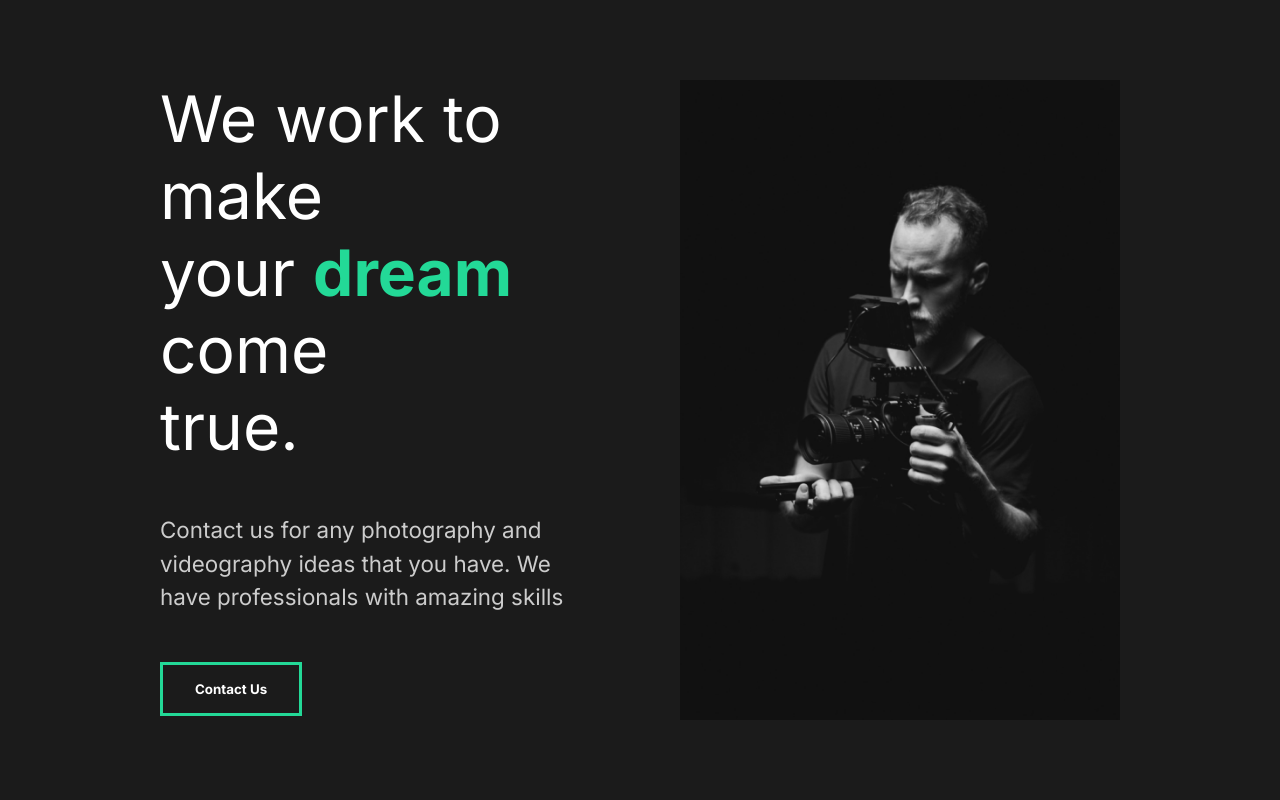
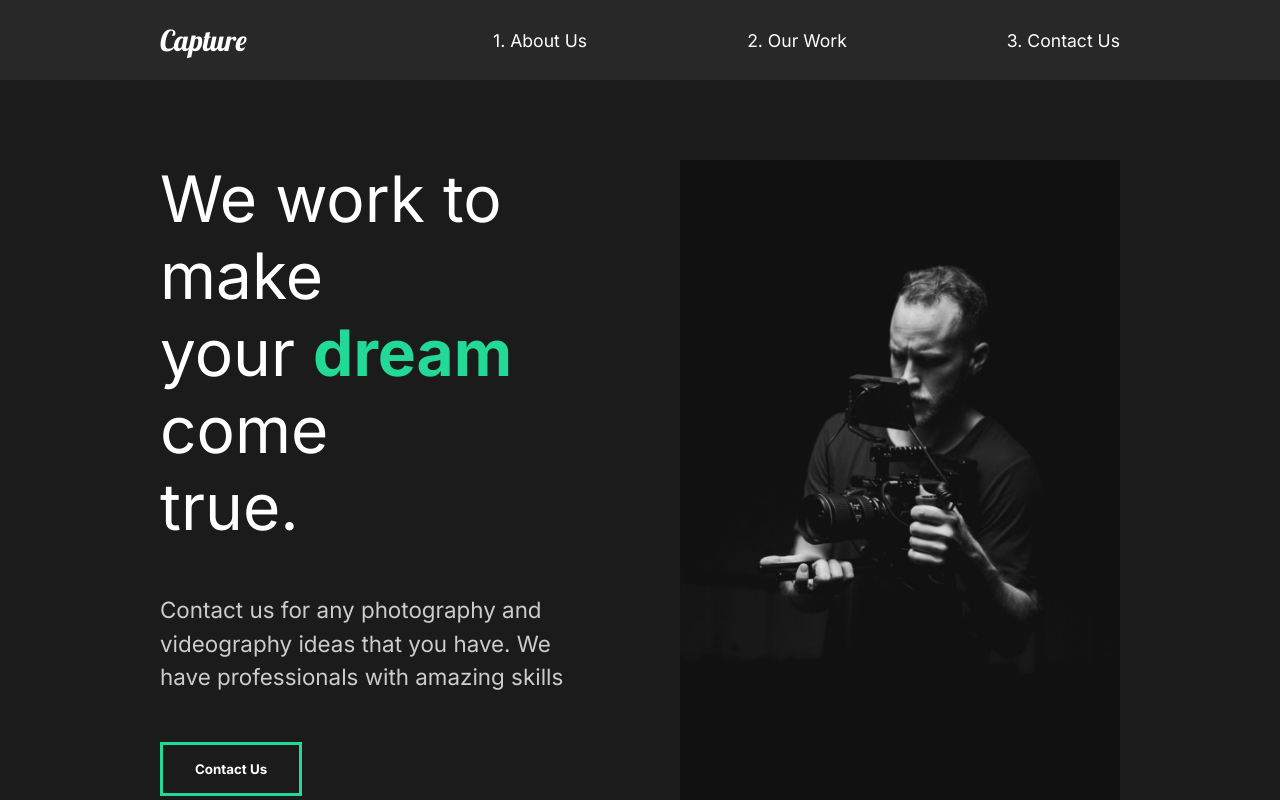
Before and after one commit to fitistrefi/Capture-portfolio, a React (Create React App) app: page / in a window 1280 px wide. Shown: the top 800 px of the page. Built offline with nearby package versions, Linux system fonts and the light colour scheme.

Commit message:
add navigation bar

```diff
--- a/src/App.js
+++ b/src/App.js
@@ -1,12 +1,15 @@
 import React from 'react';
 import Aboutus from './pages/AboutUs';
 import AboutUs from './pages/AboutUs';
+import Nav from './components/Nav';
 
 import GlobalStyle from './components/GlobalStyled';
 function App() {
   return (
     <div className="App">
+
       <GlobalStyle />
+      <Nav />
      <Aboutus />
     </div>
   );
--- /dev/null
+++ b/src/components/Nav.js
@@ -0,0 +1,50 @@
+import React from 'react';
+import styled from 'styled-components';
+
+const Nav = () =>
+{
+return(
+    <StyledNav>
+        <h1><a id="logo" href="#">Capture</a></h1>
+        <ul>
+            <li>
+                <a  href="#">1. About Us</a>
+            </li>
+            <li>
+                <a href="#">2. Our Work</a>
+            </li>
+            <li>
+                <a href="#">3. Contact Us</a>
+            </li>
+        </ul>
+    </StyledNav>
+)
+}
+const StyledNav = styled.nav`
+min-height:10vh;
+display:flex;
+margin:auto;
+justify-content:space-between;
+align-items:center;
+padding:1rem 10rem;
+background-color:#282828;
+a{
+    color:White;
+    text-decoration:none;
+}
+ul{
+    display:flex;
+    list-style:none;
+    li{
+        padding-left:10rem;
+        position:relative;
+    }
+}
+#logo{
+    font-family: "Lobster", cursive;
+    font-weight:lighter;
+    font-size:1.8rem;
+}
+`;
+
+export default Nav;
```
